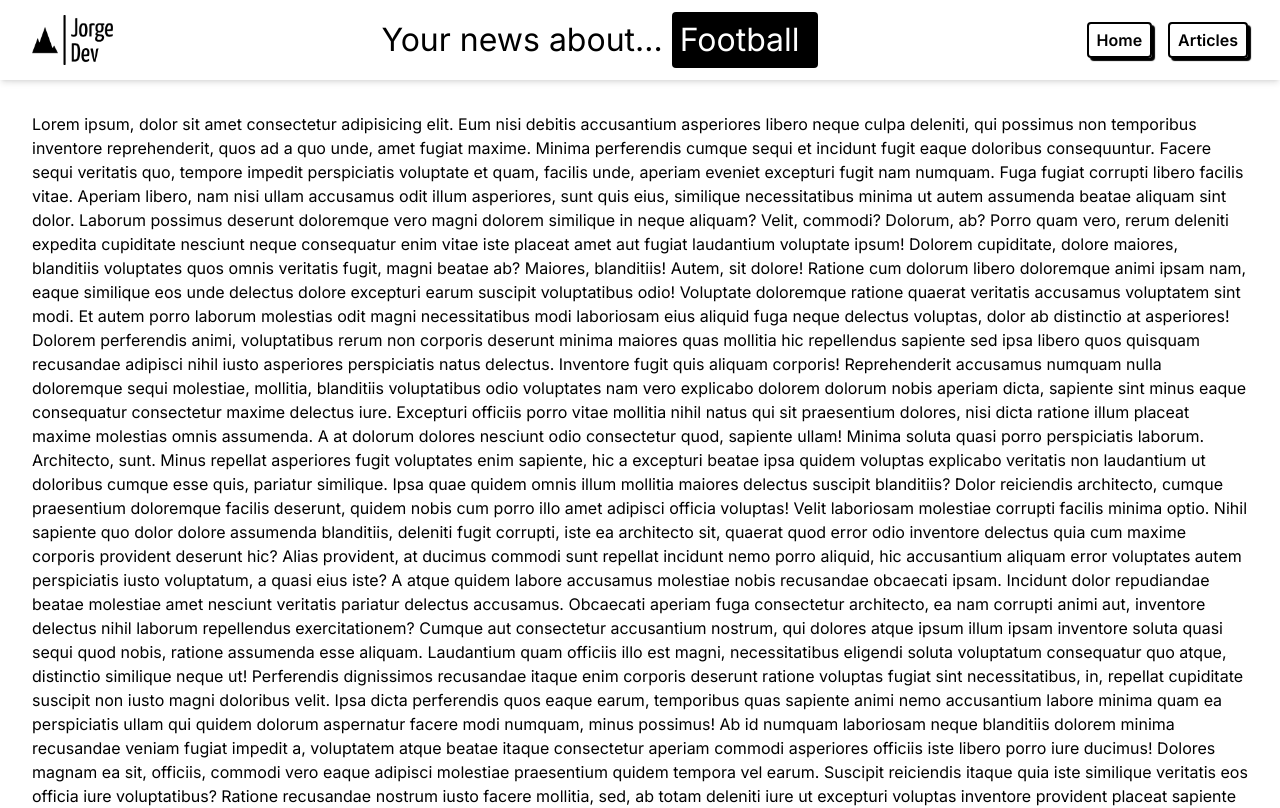
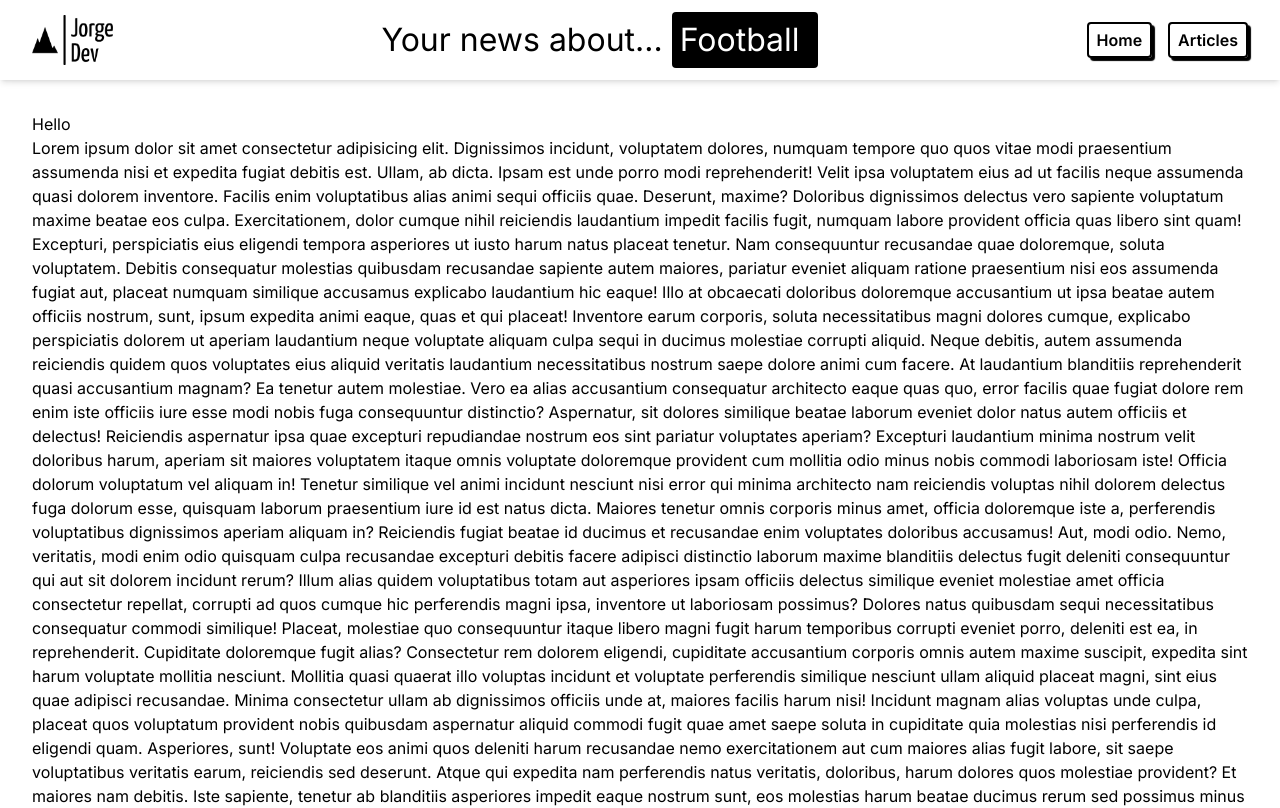
Before and after one commit to jorgemf2604/nc-news-revamp, a Next.js app: page / in a window 1280 px wide. Shown: the top 808 px of the page. Built offline with nearby package versions, Linux system fonts and the light colour scheme.

Commit message:
fix footer position

```diff
--- a/app/_components/Footer.jsx
+++ b/app/_components/Footer.jsx
@@ -16,7 +16,7 @@ const Footer = () => {
   };
 
   return (
-    <footer className="h-20 bg-black text-white px-8 py-4 flex flex-col justify-center items-center md:flex-row md:justify-between">
+    <footer className="h-30  gap-2 md:h-20 mt-4 bg-black text-white px-8 py-4 flex flex-col justify-center items-center md:flex-row md:justify-between z-20">
       <div className="hover:scale-105 hover:text-white hover:font-semibold transition">
         <Link href="https://github.com/jorgemf2604">
           <div className="flex items-center gap-2">
--- a/app/globals.css
+++ b/app/globals.css
@@ -5,6 +5,12 @@
 * {
   margin: 0;
   box-sizing: border-box;
+}
+
+html,
+body,
+:root {
+  min-height: 100vh;
 }
 
 /* nav button */
--- a/app/layout.jsx
+++ b/app/layout.jsx
@@ -16,8 +16,10 @@ export default function RootLayout({ children }) {
     <html lang="en">
       <body className={inter.className}>
         <Header />
-        {children}
-        <Footer />
+        <div className="h-full">{children}</div>
+        <div className="">
+          <Footer />
+        </div>
       </body>
     </html>
   );
--- a/app/page.jsx
+++ b/app/page.jsx
@@ -1,122 +1,123 @@
 export default function Home() {
   return (
-    <main className="pt-20">
+    <main className="pt-20  h-full">
       <div className="p-8">
+        <p>Hello</p>
         <p>
-          Lorem ipsum, dolor sit amet consectetur adipisicing elit. Eum nisi
-          debitis accusantium asperiores libero neque culpa deleniti, qui
-          possimus non temporibus inventore reprehenderit, quos ad a quo unde,
-          amet fugiat maxime. Minima perferendis cumque sequi et incidunt fugit
-          eaque doloribus consequuntur. Facere sequi veritatis quo, tempore
-          impedit perspiciatis voluptate et quam, facilis unde, aperiam eveniet
-          excepturi fugit nam numquam. Fuga fugiat corrupti libero facilis
-          vitae. Aperiam libero, nam nisi ullam accusamus odit illum asperiores,
-          sunt quis eius, similique necessitatibus minima ut autem assumenda
-          beatae aliquam sint dolor. Laborum possimus deserunt doloremque vero
-          magni dolorem similique in neque aliquam? Velit, commodi? Dolorum, ab?
-          Porro quam vero, rerum deleniti expedita cupiditate nesciunt neque
-          consequatur enim vitae iste placeat amet aut fugiat laudantium
-          voluptate ipsum! Dolorem cupiditate, dolore maiores, blanditiis
-          voluptates quos omnis veritatis fugit, magni beatae ab? Maiores,
-          blanditiis! Autem, sit dolore! Ratione cum dolorum libero doloremque
-          animi ipsam nam, eaque similique eos unde delectus dolore excepturi
-          earum suscipit voluptatibus odio! Voluptate doloremque ratione quaerat
-          veritatis accusamus voluptatem sint modi. Et autem porro laborum
-          molestias odit magni necessitatibus modi laboriosam eius aliquid fuga
-          neque delectus voluptas, dolor ab distinctio at asperiores! Dolorem
-          perferendis animi, voluptatibus rerum non corporis deserunt minima
-          maiores quas mollitia hic repellendus sapiente sed ipsa libero quos
-          quisquam recusandae adipisci nihil iusto asperiores perspiciatis natus
-          delectus. Inventore fugit quis aliquam corporis! Reprehenderit
-          accusamus numquam nulla doloremque sequi molestiae, mollitia,
-          blanditiis voluptatibus odio voluptates nam vero explicabo dolorem
-          dolorum nobis aperiam dicta, sapiente sint minus eaque consequatur
-          consectetur maxime delectus iure. Excepturi officiis porro vitae
-          mollitia nihil natus qui sit praesentium dolores, nisi dicta ratione
-          illum placeat maxime molestias omnis assumenda. A at dolorum dolores
-          nesciunt odio consectetur quod, sapiente ullam! Minima soluta quasi
-          porro perspiciatis laborum. Architecto, sunt. Minus repellat
-          asperiores fugit voluptates enim sapiente, hic a excepturi beatae ipsa
-          quidem voluptas explicabo veritatis non laudantium ut doloribus cumque
-          esse quis, pariatur similique. Ipsa quae quidem omnis illum mollitia
-          maiores delectus suscipit blanditiis? Dolor reiciendis architecto,
-          cumque praesentium doloremque facilis deserunt, quidem nobis cum porro
-          illo amet adipisci officia voluptas! Velit laboriosam molestiae
-          corrupti facilis minima optio. Nihil sapiente quo dolor dolore
-          assumenda blanditiis, deleniti fugit corrupti, iste ea architecto sit,
-          quaerat quod error odio inventore delectus quia cum maxime corporis
-          provident deserunt hic? Alias provident, at ducimus commodi sunt
-          repellat incidunt nemo porro aliquid, hic accusantium aliquam error
-          voluptates autem perspiciatis iusto voluptatum, a quasi eius iste? A
-          atque quidem labore accusamus molestiae nobis recusandae obcaecati
-          ipsam. Incidunt dolor repudiandae beatae molestiae amet nesciunt
-          veritatis pariatur delectus accusamus. Obcaecati aperiam fuga
-          consectetur architecto, ea nam corrupti animi aut, inventore delectus
-          nihil laborum repellendus exercitationem? Cumque aut consectetur
-          accusantium nostrum, qui dolores atque ipsum illum ipsam inventore
-          soluta quasi sequi quod nobis, ratione assumenda esse aliquam.
-          Laudantium quam officiis illo est magni, necessitatibus eligendi
-          soluta voluptatum consequatur quo atque, distinctio similique neque
-          ut! Perferendis dignissimos recusandae itaque enim corporis deserunt
-          ratione voluptas fugiat sint necessitatibus, in, repellat cupiditate
-          suscipit non iusto magni doloribus velit. Ipsa dicta perferendis quos
-          eaque earum, temporibus quas sapiente animi nemo accusantium labore
-          minima quam ea perspiciatis ullam qui quidem dolorum aspernatur facere
-          modi numquam, minus possimus! Ab id numquam laboriosam neque
-          blanditiis dolorem minima recusandae veniam fugiat impedit a,
-          voluptatem atque beatae itaque consectetur aperiam commodi asperiores
-          officiis iste libero porro iure ducimus! Dolores magnam ea sit,
-          officiis, commodi vero eaque adipisci molestiae praesentium quidem
-          tempora vel earum. Suscipit reiciendis itaque quia iste similique
-          veritatis eos officia iure voluptatibus? Ratione recusandae nostrum
-          iusto facere mollitia, sed, ab totam deleniti iure ut excepturi
-          voluptas inventore provident placeat sapiente omnis nemo quis, labore
-          doloremque optio blanditiis ex eligendi architecto. Deserunt libero
-          impedit, aperiam obcaecati culpa velit iure tempora illo quae et nisi
-          excepturi! Repellendus quia eligendi mollitia aliquam! Deleniti minus
-          obcaecati inventore ipsam iusto molestiae reiciendis odit, iste eos,
-          adipisci cupiditate, vel praesentium dolore corrupti ullam! Dolores
-          esse aperiam asperiores ipsa, tempora corrupti commodi distinctio
-          laudantium voluptatum? Quia voluptate sequi beatae numquam tenetur
-          provident alias labore excepturi eaque vitae, ad maxime cupiditate
-          doloribus repellendus expedita placeat! Ab, quisquam vel! Voluptates
-          ab eos non maiores tempora modi temporibus incidunt dolorem quo,
-          consectetur dolore qui hic perferendis impedit quisquam animi dolorum
-          illo commodi expedita cupiditate explicabo. Neque, enim et magni earum
-          eveniet provident possimus nobis fugiat excepturi saepe perferendis
-          debitis, pariatur adipisci assumenda placeat, velit ex hic qui nihil!
-          Assumenda, dicta alias? Architecto aperiam, optio asperiores, non
-          atque hic praesentium totam perspiciatis alias fugiat officia saepe
-          dicta culpa, incidunt rem repellat corrupti numquam esse. Minus magnam
-          laudantium repellendus vero magni dolores ipsa asperiores modi quam!
-          Et voluptate reiciendis ullam similique autem veniam quasi nostrum
-          sapiente! Deleniti sint in cumque illo aperiam repellendus voluptatem
-          odio! Dolores voluptatibus impedit atque non at ea vel vero
-          consectetur eaque ab maiores aliquam deserunt ipsum cumque distinctio
-          dolorum suscipit unde quo, cum doloribus, architecto accusantium iste
-          quasi. Repellendus veniam eaque molestias tempora illum quod
-          reiciendis sequi dolore accusantium, molestiae corporis! Quibusdam
-          omnis odit reiciendis nostrum cum accusamus veritatis soluta, error
-          dicta nulla quis totam! Incidunt, soluta accusantium neque repudiandae
-          eveniet fugiat unde est, temporibus, quisquam hic a sint non dolor
-          facilis nobis tempore vel voluptatum! Alias accusantium est dolorum
-          sunt ex quia ut. Delectus quasi quod dolorem veniam illo magni neque
-          impedit vitae earum facilis, fugiat quia reiciendis nostrum. Maiores
-          dicta quod reprehenderit iste illum earum quaerat omnis est minima ad,
-          rem sed optio, natus nam dolorum iusto eligendi reiciendis tempora
-          doloribus voluptas consequatur. Excepturi eveniet temporibus
-          laboriosam voluptatem vero facilis earum eum labore, sed repellendus
-          tenetur fugiat, possimus dolorum facere officiis quos dolores culpa?
-          Enim totam dolores, incidunt molestias nihil ducimus illum maxime
-          earum. Et, quos provident? Quae, necessitatibus facilis. Obcaecati
-          voluptatum atque reiciendis assumenda? Magni non, numquam quia vel
-          dolores atque quidem corporis architecto saepe consequuntur,
-          repudiandae quod, labore sunt impedit reprehenderit alias consequatur
-          dolor. Necessitatibus rerum esse non adipisci! Eaque, illo mollitia.
-          Dicta inventore, quidem temporibus ducimus quibusdam magnam pariatur
-          voluptas natus deleniti error dignissimos, veniam ut voluptates amet
-          voluptatem repellendus debitis! Exercitationem reprehenderit labore
-          architecto vel qui molestiae quod.
+          Lorem ipsum dolor sit amet consectetur adipisicing elit. Dignissimos
+          incidunt, voluptatem dolores, numquam tempore quo quos vitae modi
+          praesentium assumenda nisi et expedita fugiat debitis est. Ullam, ab
+          dicta. Ipsam est unde porro modi reprehenderit! Velit ipsa voluptatem
+          eius ad ut facilis neque assumenda quasi dolorem inventore. Facilis
+          enim voluptatibus alias animi sequi officiis quae. Deserunt, maxime?
+          Doloribus dignissimos delectus vero sapiente voluptatum maxime beatae
+          eos culpa. Exercitationem, dolor cumque nihil reiciendis laudantium
+          impedit facilis fugit, numquam labore provident officia quas libero
+          sint quam! Excepturi, perspiciatis eius eligendi tempora asperiores ut
+          iusto harum natus placeat tenetur. Nam consequuntur recusandae quae
+          doloremque, soluta voluptatem. Debitis consequatur molestias quibusdam
+          recusandae sapiente autem maiores, pariatur eveniet aliquam ratione
+          praesentium nisi eos assumenda fugiat aut, placeat numquam similique
+          accusamus explicabo laudantium hic eaque! Illo at obcaecati doloribus
+          doloremque accusantium ut ipsa beatae autem officiis nostrum, sunt,
+          ipsum expedita animi eaque, quas et qui placeat! Inventore earum
+          corporis, soluta necessitatibus magni dolores cumque, explicabo
+          perspiciatis dolorem ut aperiam laudantium neque voluptate aliquam
+          culpa sequi in ducimus molestiae corrupti aliquid. Neque debitis,
+          autem assumenda reiciendis quidem quos voluptates eius aliquid
+          veritatis laudantium necessitatibus nostrum saepe dolore animi cum
+          facere. At laudantium blanditiis reprehenderit quasi accusantium
+          magnam? Ea tenetur autem molestiae. Vero ea alias accusantium
+          consequatur architecto eaque quas quo, error facilis quae fugiat
+          dolore rem enim iste officiis iure esse modi nobis fuga consequuntur
+          distinctio? Aspernatur, sit dolores similique beatae laborum eveniet
+          dolor natus autem officiis et delectus! Reiciendis aspernatur ipsa
+          quae excepturi repudiandae nostrum eos sint pariatur voluptates
+          aperiam? Excepturi laudantium minima nostrum velit doloribus harum,
+          aperiam sit maiores voluptatem itaque omnis voluptate doloremque
+          provident cum mollitia odio minus nobis commodi laboriosam iste!
+          Officia dolorum voluptatum vel aliquam in! Tenetur similique vel animi
+          incidunt nesciunt nisi error qui minima architecto nam reiciendis
+          voluptas nihil dolorem delectus fuga dolorum esse, quisquam laborum
+          praesentium iure id est natus dicta. Maiores tenetur omnis corporis
+          minus amet, officia doloremque iste a, perferendis voluptatibus
+          dignissimos aperiam aliquam in? Reiciendis fugiat beatae id ducimus et
+          recusandae enim voluptates doloribus accusamus! Aut, modi odio. Nemo,
+          veritatis, modi enim odio quisquam culpa recusandae excepturi debitis
+          facere adipisci distinctio laborum maxime blanditiis delectus fugit
+          deleniti consequuntur qui aut sit dolorem incidunt rerum? Illum alias
+          quidem voluptatibus totam aut asperiores ipsam officiis delectus
+          similique eveniet molestiae amet officia consectetur repellat,
+          corrupti ad quos cumque hic perferendis magni ipsa, inventore ut
+          laboriosam possimus? Dolores natus quibusdam sequi necessitatibus
+          consequatur commodi similique! Placeat, molestiae quo consequuntur
+          itaque libero magni fugit harum temporibus corrupti eveniet porro,
+          deleniti est ea, in reprehenderit. Cupiditate doloremque fugit alias?
+          Consectetur rem dolorem eligendi, cupiditate accusantium corporis
+          omnis autem maxime suscipit, expedita sint harum voluptate mollitia
+          nesciunt. Mollitia quasi quaerat illo voluptas incidunt et voluptate
+          perferendis similique nesciunt ullam aliquid placeat magni, sint eius
+          quae adipisci recusandae. Minima consectetur ullam ab dignissimos
+          officiis unde at, maiores facilis harum nisi! Incidunt magnam alias
+          voluptas unde culpa, placeat quos voluptatum provident nobis quibusdam
+          aspernatur aliquid commodi fugit quae amet saepe soluta in cupiditate
+          quia molestias nisi perferendis id eligendi quam. Asperiores, sunt!
+          Voluptate eos animi quos deleniti harum recusandae nemo exercitationem
+          aut cum maiores alias fugit labore, sit saepe voluptatibus veritatis
+          earum, reiciendis sed deserunt. Atque qui expedita nam perferendis
+          natus veritatis, doloribus, harum dolores quos molestiae provident? Et
+          maiores nam debitis. Iste sapiente, tenetur ab blanditiis asperiores
+          impedit eaque nostrum sunt, eos molestias harum beatae ducimus rerum
+          sed possimus minus commodi veritatis nam praesentium reiciendis totam
+          animi nobis. Minus eveniet pariatur perspiciatis eum aliquid,
+          doloremque nostrum tenetur libero esse dolorem. Accusantium nemo, ut
+          minus eaque ea ab ipsam similique deleniti et omnis veritatis quisquam
+          error possimus quia laborum magnam dolor explicabo quis ipsum
+          excepturi nihil facere est aliquam fuga. Sunt qui repellendus veniam
+          vitae perferendis rerum debitis saepe repudiandae molestiae, maiores
+          quaerat soluta aperiam assumenda! Veritatis nulla cum illum similique
+          natus accusamus magni, voluptatem fugiat! Expedita tenetur voluptates
+          aliquid facere totam repellendus ea explicabo ipsa similique unde.
+          Eius, assumenda. Quia maiores odit laudantium, corporis quam similique
+          quod consequuntur molestiae alias nostrum veniam sequi amet odio
+          debitis ipsam, aspernatur dolorum consectetur, enim eaque. Placeat
+          minima nesciunt deserunt animi inventore! Quod laboriosam voluptatem
+          culpa quae nobis hic, rerum dolorem dicta impedit, quam similique sed
+          animi doloremque consequatur! Accusantium, maxime aspernatur maiores
+          esse, beatae iusto odit quibusdam non debitis voluptatum voluptatibus
+          rerum? Illo odio ab, delectus corrupti atque porro sunt saepe, quos
+          aperiam quod ipsum libero debitis optio amet quas commodi aliquam
+          recusandae cupiditate et, adipisci voluptatibus! Tempora incidunt
+          totam ipsum corporis. Ipsa consequatur incidunt omnis odio ullam quis
+          mollitia! Velit libero quisquam quas, asperiores fuga suscipit,
+          voluptas fugit tempore sapiente dolores ad qui cumque. Voluptatum nemo
+          fuga cum unde placeat molestiae nihil accusantium consequuntur
+          numquam? Fugiat ipsam suscipit minus tempore, inventore sapiente ipsum
+          ea enim porro tempora laboriosam aspernatur voluptas, unde debitis,
+          recusandae dolor aperiam vel eius. Accusamus, dicta maiores! Mollitia
+          quod delectus ipsa amet qui nemo illum maxime nam, accusamus totam
+          error tenetur repudiandae, quos corporis minus! Sequi, nostrum et
+          quibusdam delectus libero nam repellat inventore numquam sunt ad
+          reiciendis rerum quas quod dolorem accusamus nulla dolore
+          perspiciatis. Labore, voluptatem ipsa deserunt excepturi tempora
+          accusantium sapiente, autem iusto porro, nobis impedit et harum vel
+          optio omnis aliquam at enim commodi odit veritatis atque eum molestiae
+          dicta. Voluptas quae harum repellat, culpa reprehenderit beatae
+          suscipit commodi enim quos! Amet incidunt harum, modi necessitatibus
+          voluptate id ullam adipisci voluptas sunt cupiditate facilis eos
+          doloribus, pariatur delectus minus nemo velit fugiat? Est nesciunt
+          labore adipisci officia quisquam maxime, commodi dignissimos dolore
+          debitis fugit hic necessitatibus consectetur obcaecati, aliquid nemo
+          corporis harum reprehenderit asperiores quaerat rem eveniet minus
+          sapiente praesentium. Nulla, voluptatem? Eveniet laudantium magnam
+          perspiciatis suscipit blanditiis illo reprehenderit repellat inventore
+          laborum eligendi et exercitationem maxime, illum ullam molestiae,
+          tempora quasi vitae a, repellendus reiciendis non. Obcaecati ipsum
+          facere cupiditate ut eligendi magni. Nobis libero incidunt ea
+          doloribus asperiores sit ullam amet labore temporibus culpa ad eveniet
+          repellat facilis magni esse consectetur magnam, similique est quae ex
+          maiores illum fugit provident sed. Hic inventore quasi iste dolor
+          ipsa.
         </p>
       </div>
     </main>
```
Also changed, not shown: app/london.png (deleted).
